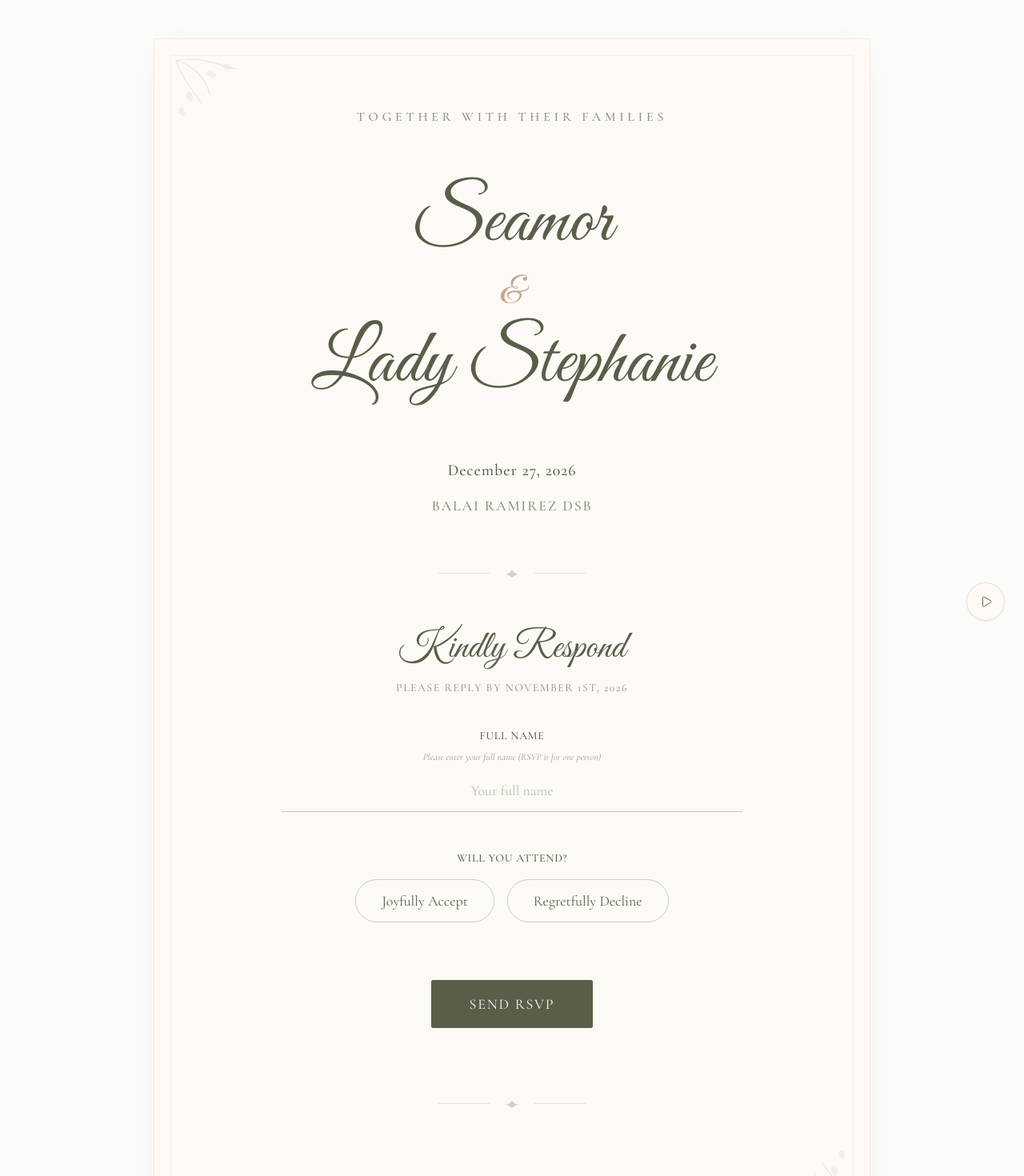
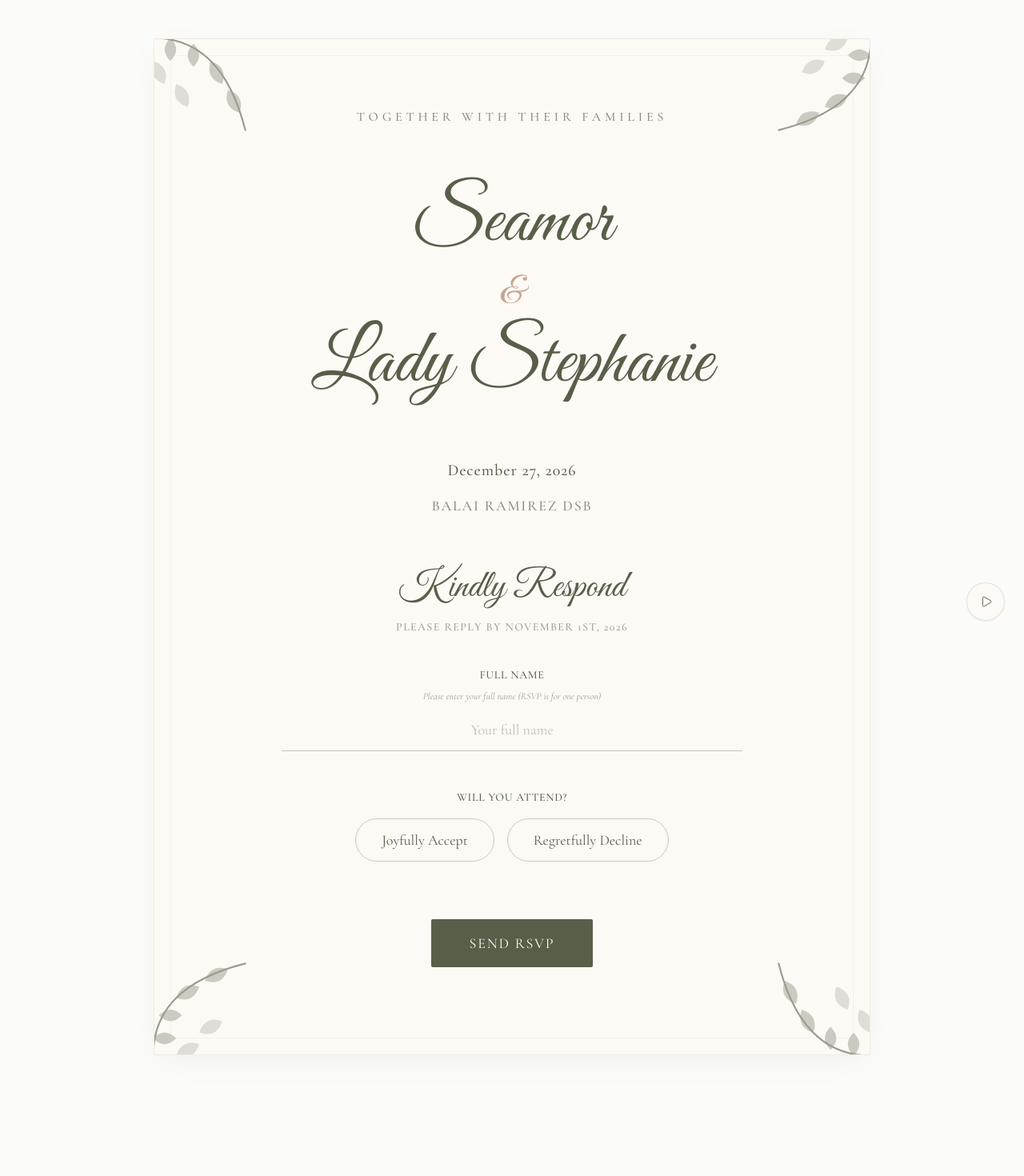
Before and after one commit to CeeZ-11/wedding-rsvp, a React (Vite) app: page / in a window 1280 px wide. Shown: the top 1470 px of the page at 80% size. After the commit the page ends 1367 px from the top, so only its background shows below. Built offline with nearby package versions, Linux system fonts and the light colour scheme.

Commit message:
refine floral corner design and positioning

```diff
--- a/src/components/FloralAccent.tsx
+++ b/src/components/FloralAccent.tsx
@@ -1,135 +1,100 @@
-import React from 'react';
-export function FloralCornerTopLeft({
-  className = ''
-
-
-}: {className?: string;}) {
+export const CornerBranch = ({
+  className = '',
+  position = 'top-left',
+}: {
+  className?: string
+  position?: 'top-left' | 'top-right' | 'bottom-left' | 'bottom-right'
+}) => {
+  const rotation = {
+    'top-left': 'rotate-0',
+    'top-right': 'rotate-90',
+    'bottom-right': 'rotate-180',
+    'bottom-left': '-rotate-90',
+  }[position]
   return (
     <svg
-      className={`opacity-20 text-muted-sage pointer-events-none ${className}`}
-      width="120"
-      height="120"
-      viewBox="0 0 120 120"
-      fill="none"
-      xmlns="http://www.w3.org/2000/svg">
-
-      <path
-        d="M10 10C30 15 45 30 50 50"
-        stroke="currentColor"
-        strokeWidth="1"
-        strokeLinecap="round" />
-
-      <path
-        d="M10 10C20 35 30 45 40 60"
-        stroke="currentColor"
-        strokeWidth="1"
-        strokeLinecap="round" />
-
-      <path
-        d="M10 10C40 5 60 15 80 20"
-        stroke="currentColor"
-        strokeWidth="1"
-        strokeLinecap="round" />
-
-      <path
-        d="M45 25C50 20 55 22 58 28C55 32 48 30 45 25Z"
-        fill="currentColor"
-        opacity="0.5" />
-
-      <path
-        d="M25 45C20 50 22 55 28 58C32 55 30 48 25 45Z"
-        fill="currentColor"
-        opacity="0.5" />
-
-      <path
-        d="M65 15C70 12 75 15 75 20C70 22 65 20 65 15Z"
-        fill="currentColor"
-        opacity="0.5" />
-
-      <path
-        d="M15 65C12 70 15 75 20 75C22 70 20 65 15 65Z"
-        fill="currentColor"
-        opacity="0.5" />
-
-    </svg>);
-
-}
-export function FloralCornerBottomRight({
-  className = ''
-
-
-}: {className?: string;}) {
-  return (
-    <svg
-      className={`opacity-20 text-muted-sage pointer-events-none ${className}`}
-      width="120"
-      height="120"
-      viewBox="0 0 120 120"
+      className={`w-24 h-24 text-soft-green opacity-60 ${rotation} ${className}`}
+      viewBox="0 0 100 100"
       fill="none"
       xmlns="http://www.w3.org/2000/svg"
-      style={{
-        transform: 'rotate(180deg)'
-      }}>
-
+    >
       <path
-        d="M10 10C30 15 45 30 50 50"
+        d="M10 10 Q 40 10 60 30 T 90 90"
         stroke="currentColor"
-        strokeWidth="1"
-        strokeLinecap="round" />
-
+        strokeWidth="1.5"
+        fill="none"
+        strokeLinecap="round"
+      />
       <path
-        d="M10 10C20 35 30 45 40 60"
-        stroke="currentColor"
-        strokeWidth="1"
-        strokeLinecap="round" />
-
+        d="M25 10 Q 35 20 25 30 Q 15 20 25 10"
+        fill="currentColor"
+        opacity="0.5"
+      />
       <path
-        d="M10 10C40 5 60 15 80 20"
-        stroke="currentColor"
-        strokeWidth="1"
-        strokeLinecap="round" />
-
+        d="M45 15 Q 55 25 45 35 Q 35 25 45 15"
+        fill="currentColor"
+        opacity="0.5"
+      />
       <path
-        d="M45 25C50 20 55 22 58 28C55 32 48 30 45 25Z"
+        d="M60 30 Q 75 35 70 50 Q 55 45 60 30"
         fill="currentColor"
-        opacity="0.5" />
-
+        opacity="0.5"
+      />
       <path
-        d="M25 45C20 50 22 55 28 58C32 55 30 48 25 45Z"
+        d="M75 55 Q 90 60 85 75 Q 70 70 75 55"
         fill="currentColor"
-        opacity="0.5" />
-
+        opacity="0.5"
+      />
       <path
-        d="M65 15C70 12 75 15 75 20C70 22 65 20 65 15Z"
+        d="M10 30 Q 25 35 20 50 Q 5 45 10 30"
         fill="currentColor"
-        opacity="0.5" />
-
+        opacity="0.3"
+      />
       <path
-        d="M15 65C12 70 15 75 20 75C22 70 20 65 15 65Z"
+        d="M30 50 Q 45 55 40 70 Q 25 65 30 50"
         fill="currentColor"
-        opacity="0.5" />
-
-    </svg>);
-
+        opacity="0.3"
+      />
+    </svg>
+  )
 }
-export function DividerFloral({ className = '' }: {className?: string;}) {
+export const FloralDivider = ({ className = '' }: { className?: string }) => {
   return (
-    <div className={`flex items-center justify-center w-full ${className}`}>
-      <div className="h-[1px] w-16 bg-light-sage/50"></div>
+    <div
+      className={`flex items-center justify-center w-full my-8 ${className}`}
+    >
+      <div className="h-px bg-soft-green/50 flex-1 max-w-[100px]"></div>
       <svg
-        className="mx-4 text-muted-sage opacity-40"
-        width="24"
-        height="12"
-        viewBox="0 0 24 12"
+        className="w-8 h-8 mx-4 text-sage"
+        viewBox="0 0 24 24"
         fill="none"
-        xmlns="http://www.w3.org/2000/svg">
-
+        xmlns="http://www.w3.org/2000/svg"
+      >
         <path
-          d="M12 2C14 6 18 8 22 8C18 8 14 10 12 12C10 10 6 8 2 8C6 8 10 6 12 2Z"
-          fill="currentColor" />
-
+          d="M12 3C12 3 14 8 18 10C14 12 12 17 12 17C12 17 10 12 6 10C10 8 12 3 12 3Z"
+          fill="currentColor"
+          opacity="0.6"
+        />
+        <path
+          d="M12 17V21"
+          stroke="currentColor"
+          strokeWidth="1.5"
+          strokeLinecap="round"
+        />
+        <path
+          d="M12 21C12 21 15 19 16 16"
+          stroke="currentColor"
+          strokeWidth="1.5"
+          strokeLinecap="round"
+        />
+        <path
+          d="M12 21C12 21 9 19 8 16"
+          stroke="currentColor"
+          strokeWidth="1.5"
+          strokeLinecap="round"
+        />
       </svg>
-      <div className="h-[1px] w-16 bg-light-sage/50"></div>
-    </div>);
-
+      <div className="h-px bg-soft-green/50 flex-1 max-w-[100px]"></div>
+    </div>
+  )
 }
--- a/src/components/GiftRegistry.tsx
+++ b/src/components/GiftRegistry.tsx
@@ -1,4 +1,4 @@
-import React, { useState } from 'react';
+import { useState } from 'react';
 import { Check } from 'lucide-react';
 const GIFTS = [
 {
--- a/src/components/InvitationCard.tsx
+++ b/src/components/InvitationCard.tsx
@@ -1,9 +1,6 @@
 
 import { motion } from 'framer-motion';
-import {
-  FloralCornerTopLeft,
-  FloralCornerBottomRight,
-  DividerFloral } from
+import { CornerBranch } from
 './FloralAccent';
 import { RSVPForm } from './RSVPForm';
 export function InvitationCard() {
@@ -23,13 +20,27 @@ export function InvitationCard() {
       }}
       className="relative w-full max-w-4xl mx-auto bg-card-bg shadow-card rounded-sm overflow-hidden border border-[#F0EBE1]">
 
-      {/* Decorative Corners */}
-      <div className="absolute top-0 left-0 p-4">
-        <FloralCornerTopLeft className="w-24 h-24 md:w-32 md:h-32" />
-      </div>
-      <div className="absolute bottom-0 right-0 p-4">
-        <FloralCornerBottomRight className="w-24 h-24 md:w-32 md:h-32" />
-      </div>
+     {/* Decorative Corners */}
+
+     <CornerBranch
+        position="top-left"
+        className="absolute top-0 left-0 w-28 h-28 md:w-36 md:h-36 -translate-x-4 -translate-y-4 opacity-60"
+      />
+
+      <CornerBranch
+        position="top-right"
+        className="absolute top-0 right-0 w-28 h-28 md:w-36 md:h-36 translate-x-4 -translate-y-4 opacity-60"
+      />
+
+      <CornerBranch
+        position="bottom-left"
+        className="absolute bottom-0 left-0 w-28 h-28 md:w-36 md:h-36 -translate-x-4 translate-y-4 opacity-60"
+      />
+
+      <CornerBranch
+        position="bottom-right"
+        className="absolute bottom-0 right-0 w-28 h-28 md:w-36 md:h-36 translate-x-4 translate-y-4 opacity-60"
+      />
 
       {/* Inner Border to simulate printed card */}
       <div className="m-3 md:m-5 border border-light-sage/20 rounded-sm p-8 md:p-16 relative z-10">
@@ -75,8 +86,6 @@ export function InvitationCard() {
           </div>
         </motion.div>
 
-        <DividerFloral className="my-12 md:my-16" />
-
         {/* Form Section */}
         <motion.div
           initial={{
@@ -97,7 +106,6 @@ export function InvitationCard() {
           <RSVPForm />
         </motion.div>
 
-        <DividerFloral className="my-12 md:my-16" />
 
       </div>
     </motion.div>);
--- a/src/components/RSVPForm.tsx
+++ b/src/components/RSVPForm.tsx
@@ -1,7 +1,6 @@
 
 import { useState } from 'react';
 import { GiftRegistry } from './GiftRegistry';
-import { DividerFloral } from './FloralAccent';
 import { LocationMap } from './LocationMap';
 import { TransportationSection } from './TransportationSection';
 import { AttireGuide } from './AttireGuide';
@@ -119,7 +118,7 @@ const handleSubmit = async (e: React.FormEvent) => {
               : 'opacity-0 -translate-y-2 pointer-events-none absolute'
           }`}
         >
-          <DividerFloral className="my-8" />
+
 
           {/* Dietary */}
           <div className="space-y-2">
```
